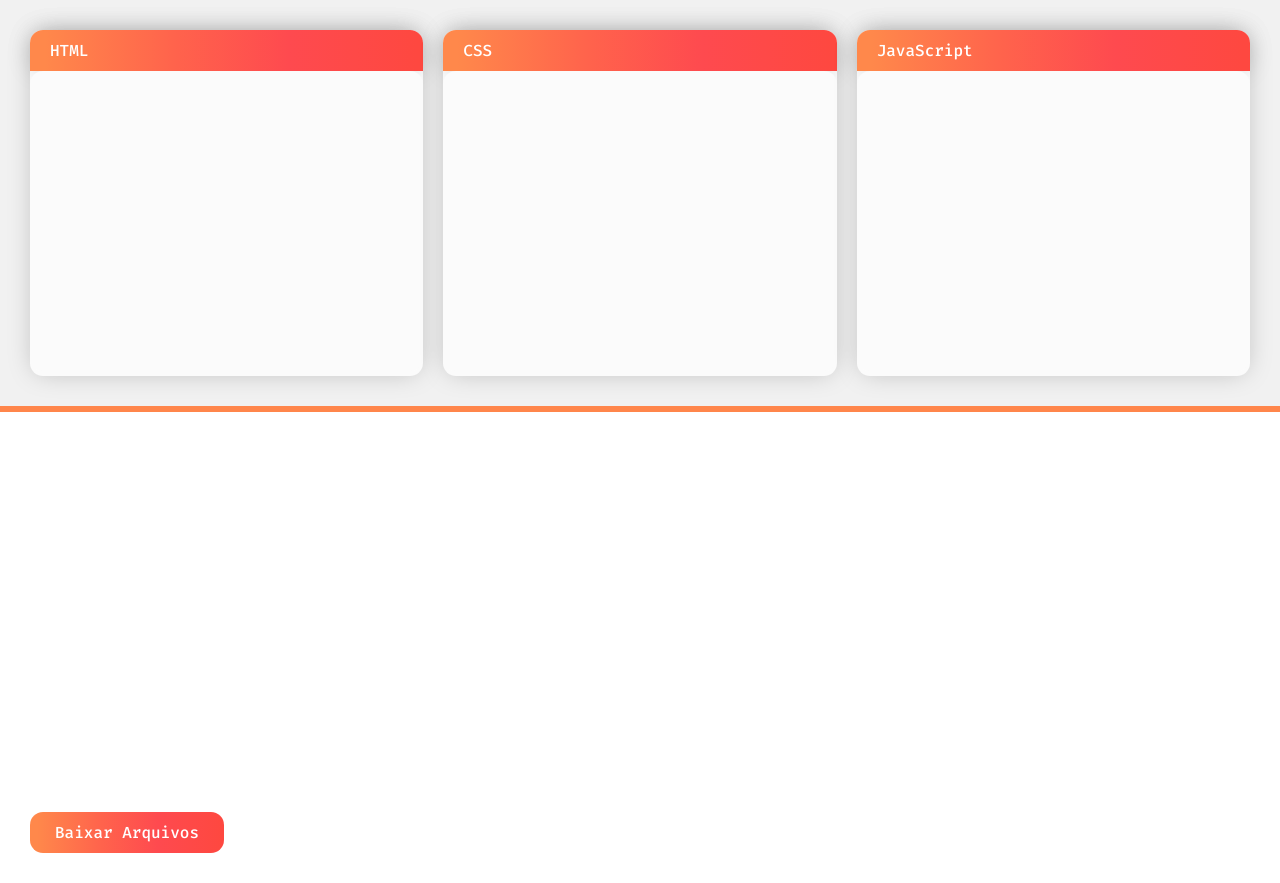
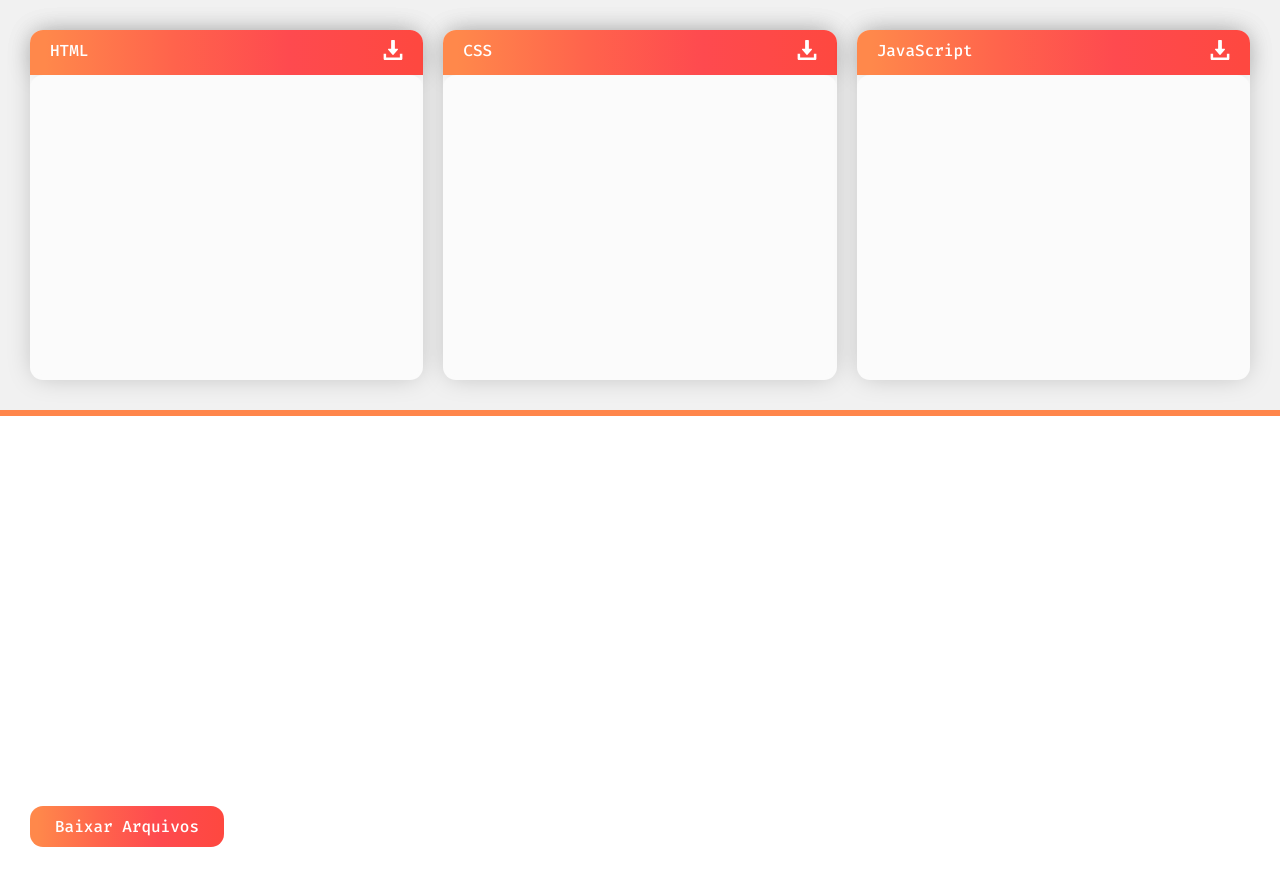
Before and after one commit to leticiafrontend/code-editor, a React (Create React App) app: page / in a window 1280 px wide. After the commit the page ends 847 px from the top, so only its background shows below. Built offline with nearby package versions, Linux system fonts and the light colour scheme.

Commit message:
:sparkles: - Added file individual download button

```diff
--- a/src/components/BoxEditor/index.js
+++ b/src/components/BoxEditor/index.js
@@ -1,10 +1,16 @@
 import React from 'react';
 import { Body, Box, Header } from './style';
+import download from '../../images/download.svg';
 
 export const BoxEditor = (props) => {
   return (
     <Box>
-      <Header>{props.name}</Header>
+      <Header>
+        <p>{props.name}</p>
+        <a href={props.link} download={props.fileName}>
+          <img src={download} alt="Download" width="20px" />
+        </a>
+      </Header>
       <Body
         value={props.value}
         onChange={props.onChange}
--- a/src/components/BoxEditor/style.js
+++ b/src/components/BoxEditor/style.js
@@ -13,6 +13,8 @@ export const Header = styled.div`
   padding: 10px 20px;
   color: #fff;
   font-weight: 500;
+  display: flex;
+  justify-content: space-between;
   background: linear-gradient(
     90deg,
     #ff884b 3.71%,
--- a/src/pages/Home/index.js
+++ b/src/pages/Home/index.js
@@ -15,22 +15,36 @@ export const Home = () => {
     </html>
   `;
 
+  const fileHtml = new Blob([html], { type: 'text/plain' });
+  const fileCss = new Blob([css], { type: 'text/plain' });
+  const fileJs = new Blob([js], { type: 'text/plain' });
+
+  const linkHtml = URL.createObjectURL(fileHtml);
+  const linkCss = URL.createObjectURL(fileCss);
+  const linkJs = URL.createObjectURL(fileJs);
+
   return (
     <>
       <Editor>
         <BoxEditor
           name="HTML"
           value={html}
+          link={linkHtml}
+          fileName="index.html"
           onChange={({ target }) => setHtml(target.value)}
         />
         <BoxEditor
           name="CSS"
           value={css}
+          link={linkCss}
+          fileName="style.css"
           onChange={({ target }) => setCss(target.value)}
         />
         <BoxEditor
           name="JavaScript"
           value={js}
+          link={linkJs}
+          fileName="script.js"
           onChange={({ target }) => setJs(target.value)}
         />
       </Editor>
--- a/src/pages/Home/style.js
+++ b/src/pages/Home/style.js
@@ -22,7 +22,7 @@ export const File = styled.div`
   }
 `;
 
-export const Download = styled.button`
+export const Download = styled.a`
   border: none;
   padding: 10px 25px;
   color: #fff;
@@ -31,6 +31,7 @@ export const Download = styled.button`
   border-radius: 13px;
   margin: 0 0 30px 30px;
   transition: opacity 0.3s ease-in;
+  text-decoration: none;
   background: linear-gradient(
     90deg,
     #ff884b 3.71%,
```
Also changed, not shown: src/images/download.svg (added).
